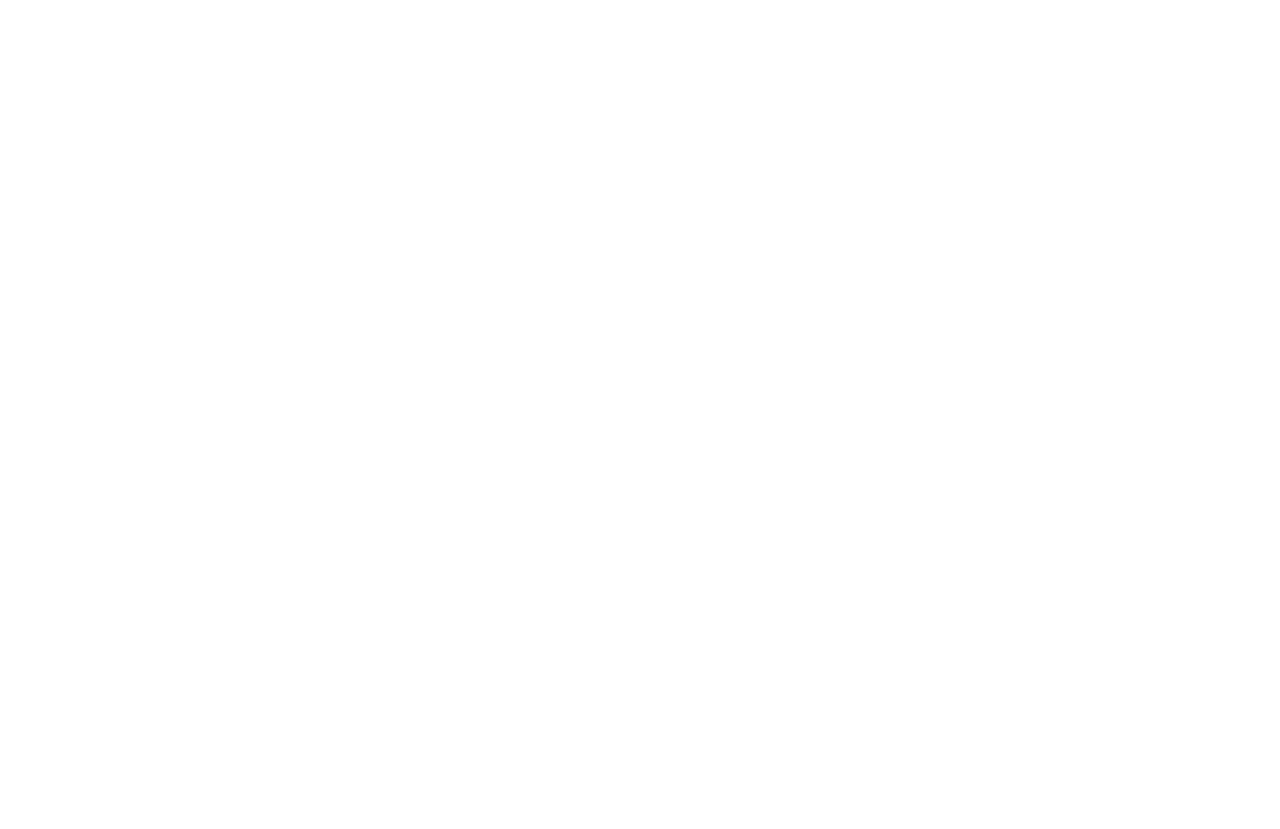
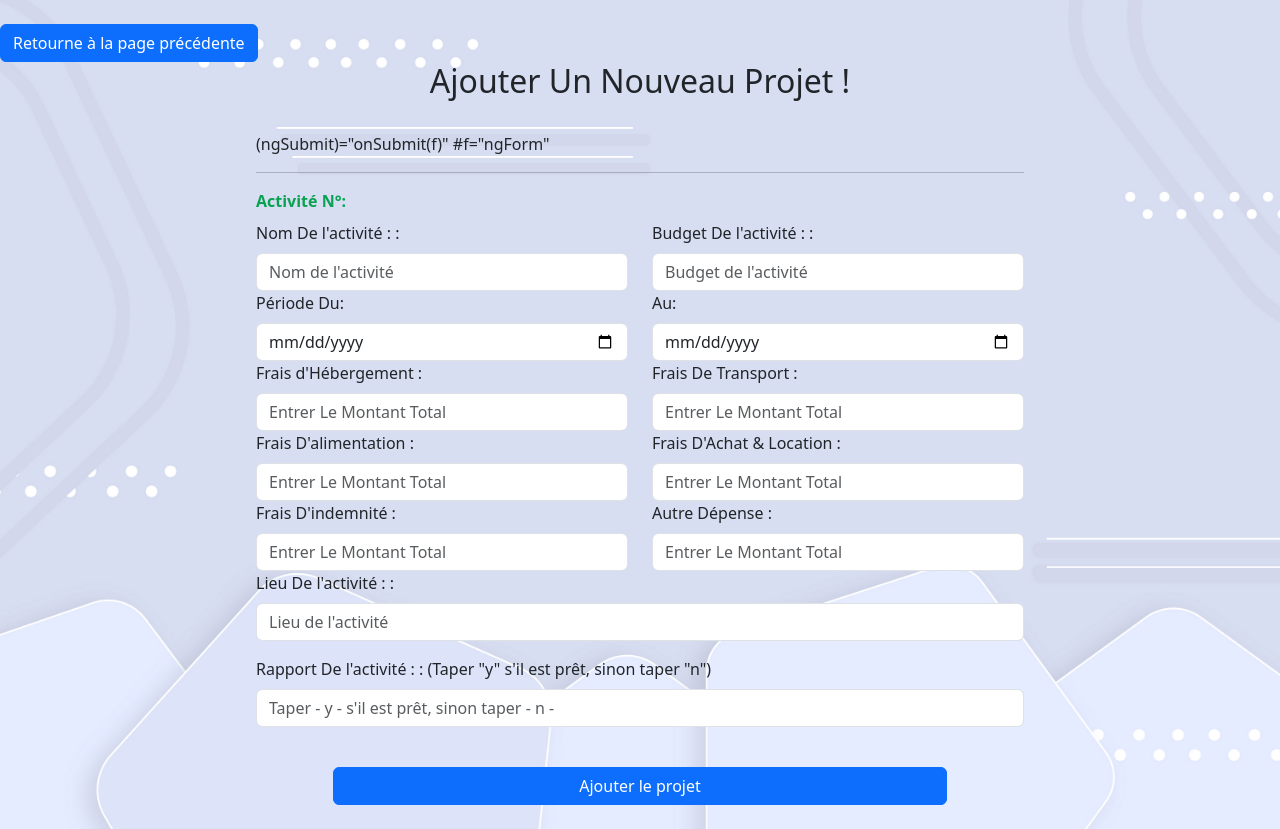
Before and after one commit to ahmedfourati11/Project-Management-WEB-Application, an Angular app: page /details_de_lactivite/1/1 in a window 1280 px wide. Before the commit this address led to /. Before the commit the page ends 800 px from the top, so only its background shows below. Built offline with nearby package versions, Linux system fonts and the light colour scheme.

Commit message:
preLast Commit

```diff
--- a/src/app/allproj/allproj.component.css
+++ b/src/app/allproj/allproj.component.css
@@ -1,3 +1,5 @@
 .body{
-    padding: 2%;
-}
+    padding: 1%;
+    display: flex;
+    flex-wrap: wrap;
+    align-items: center;}
--- a/src/app/allproj/allproj.component.html
+++ b/src/app/allproj/allproj.component.html
@@ -3,7 +3,7 @@
 <br>
 
 <div class="body">
-  <div *ngFor="let projet of projets,index as i" class="card" style="width: 18rem;">
+  <div *ngFor="let projet of projets,index as i" class="card" style="width: 18rem; padding: 1%; margin: 1%;">
     <div class="card-body">
       <div style="display: flex; justify-content: center; margin-bottom: 5%;">
           <h5 class="card-title">Projet N°: {{ projet.numero_du_projet }}</h5>
--- a/src/app/app.routes.ts
+++ b/src/app/app.routes.ts
@@ -12,7 +12,7 @@
     {path:"new_project", component:NvprojComponent},
     {path:"all_projects", component:AllprojComponent},
     {path:"liste_des_activite/:id", component:ListeDesActivitesComponent},
-    {path:"details_de_lactivite/:id", component:DetailsDeLactiviteComponent},
+    {path:"details_de_lactivite/:id1/:id2", component:DetailsDeLactiviteComponent},
     {path:"details_du_projet/:id", component:DetailsDuProjetComponent},
     {path:"confirmer_la_suppression_du_projet", component:ConfirmerLaSuppressionComponent}
 ];
--- a/src/app/details-de-lactivite/details-de-lactivite.component.css
+++ b/src/app/details-de-lactivite/details-de-lactivite.component.css
@@ -0,0 +1,8 @@
+.form-container{
+    display: flex;
+    justify-content: center;
+}
+
+form{
+    width: 60%;
+}
--- a/src/app/details-de-lactivite/details-de-lactivite.component.html
+++ b/src/app/details-de-lactivite/details-de-lactivite.component.html
@@ -1 +1,95 @@
-<p>details-de-lactivite works!</p>
+<br>
+<a routerLink=""><button type="submit" class="btn btn-primary">Retourne à la page précédente</button></a>
+<br>
+
+<h2 style="display: flex; justify-content: center;">Ajouter Un Nouveau Projet !</h2>
+<br>
+
+<div class="form-container">
+  <form>
+    (ngSubmit)="onSubmit(f)" #f="ngForm"
+        <hr>
+        <b><label class="form-label" style="color: rgb(9, 162, 83);">Activité N°: </label></b>
+
+        <div class="row">
+          <div class="col-md-6">
+            <label class="form-label">Nom De l'activité : :</label>
+            <input type="text" class="form-control"  name="nom_act" ngModel placeholder="Nom de l'activité" required>
+          </div>
+
+          <div class="col-md-6">
+            <label class="form-label">Budget De l'activité :  :</label>
+            <input type="number" class="form-control" name="budget_act" ngModel placeholder="Budget de l'activité" required>
+          </div>
+        </div>
+
+        <div class="row">
+          <div class="col-md-6">
+            <label class="form-label">Période Du:</label>
+            <input type="date" class="form-control" name="date_Debut_act" ngModel required>
+          </div>
+
+          <div class="col-md-6">
+            <label class="form-label">Au:</label>
+            <input type="date" class="form-control" name="date_Fin_act" ngModel required>
+          </div>
+        </div>
+
+        <div class="row">
+          <div class="col-md-6">
+            <label class="form-label">Frais d'Hébergement :</label>
+            <input type="number" class="form-control"  name="hebergement_act" placeholder="Entrer Le Montant Total" ngModel>
+          </div>
+
+          <div class="col-md-6">
+            <label class="form-label">Frais De Transport :</label>
+            <input type="number" class="form-control" name="transport_act" placeholder="Entrer Le Montant Total" ngModel>
+          </div>
+        </div>
+
+        <div class="row">
+          <div class="col-md-6">
+            <label class="form-label">Frais D'alimentation :</label>
+            <input type="number" class="form-control" name="alimentation_act" placeholder="Entrer Le Montant Total" ngModel>
+          </div>
+
+          <div class="col-md-6">
+            <label class="form-label">Frais D'Achat & Location :</label>
+            <input type="number" class="form-control" name="achatLocation_act" placeholder="Entrer Le Montant Total" ngModel>
+          </div>
+        </div>
+
+        <div class="row">
+          <div class="col-md-6">
+            <label class="form-label">Frais D'indemnité :</label>
+            <input type="number" class="form-control"  name="indemnite_act" placeholder="Entrer Le Montant Total" ngModel>
+          </div>
+
+          <div class="col-md-6">
+            <label class="form-label">Autre Dépense :</label>
+            <input type="number" class="form-control" name="autreDepense_act" placeholder="Entrer Le Montant Total" ngModel>
+          </div>
+        </div>
+
+        <div class="mb-3">
+          <label class="form-label">Lieu De l'activité :  :</label>
+          <input type="text" class="form-control"  name="lieu_act" ngModel placeholder="Lieu de l'activité" required>
+        </div>
+
+
+        <div class="mb-3">
+          <label class="form-label">Rapport De l'activité :  : (Taper "y" s'il est prêt, sinon taper "n")</label>
+          <input type="text" class="form-control" name="rapport_act" ngModel placeholder="Taper - y - s'il est prêt, sinon taper - n -" required>
+        </div>
+
+
+    <br>
+
+    <div style="display: flex;justify-content: center;">
+      <button style="width: 80%;z-index: 1;" type="submit" class="btn btn-primary">Ajouter le projet</button>
+    </div>
+
+  </form>
+
+</div>
+<br>
--- a/src/app/details-de-lactivite/details-de-lactivite.component.ts
+++ b/src/app/details-de-lactivite/details-de-lactivite.component.ts
@@ -1,12 +1,43 @@
 import { Component } from '@angular/core';
+import {FormsModule, NgForm} from '@angular/forms';
+import { ProjetsService } from '../projets.service';
+import { CommonModule } from '@angular/common';
+import { ActivatedRoute, Router, RouterLink, RouterModule } from '@angular/router';
 
 @Component({
   selector: 'app-details-de-lactivite',
   standalone: true,
-  imports: [],
+  imports: [CommonModule,FormsModule,RouterLink,RouterModule],
   templateUrl: './details-de-lactivite.component.html',
   styleUrl: './details-de-lactivite.component.css'
 })
 export class DetailsDeLactiviteComponent {
 
+  projetId:any;
+  activiteId:any;
+  projet:any;
+  activite:any;
+
+  constructor(
+    private route: ActivatedRoute,
+    private projetsService: ProjetsService,
+    private router: Router
+  ) {}
+
+  ngOnInit(): void {
+    this.route.params.subscribe(params => {
+      this.projetId = params['id1'];
+      this.activiteId = params['id2'];
+      console.log('Projet ID:', this.projetId);
+      console.log('Activité ID:', this.activiteId);
+       this.projet=  this.projetsService.getProjets().find(el => el.numero_du_projet==this.projetId);
+
+      //  if (this.projet && this.projet.activites) {
+      //  this.activite = this.projet.activites.find(a => a.numero_activite == this.activiteId - 1 ); }
+      console.log(this.projet);
+      console.log(this.activite);
+    });
+  }
+
+
 }
--- a/src/app/liste-des-activites/liste-des-activites.component.html
+++ b/src/app/liste-des-activites/liste-des-activites.component.html
@@ -8,17 +8,17 @@
       <table class="table">
         <thead>
           <tr>
-            <th scope="col">#</th>
+            <th scope="col">N° Activité</th>
             <th scope="col">Nom de l'activité</th>
             <th scope="col">Actions</th>
           </tr>
         </thead>
         <tbody>
-        <ng-container *ngFor="let compt of item.activites; let i = index">
+        <ng-container *ngFor="let activite of item.activites; let i = index">
           <tr>
             <th scope="row">{{ i+1 }}</th>
-            <td>{{ compt.nom_activite }}</td>
-            <td><button type="button" class="btn btn-primary">Détails de l'activités {{ i+1 }}</button></td>
+            <td>{{ activite.nom_activite }}</td>
+            <td><button type="button" class="btn btn-primary" (click)="navigateToactiviteDetails(item.numero_du_projet,i+1)">Détails de l'activités {{ i + 1 }}</button></td>
           </tr>
         </ng-container>
         </tbody>
--- a/src/app/liste-des-activites/liste-des-activites.component.ts
+++ b/src/app/liste-des-activites/liste-des-activites.component.ts
@@ -32,7 +32,8 @@
     });
     this.nbAct=this.item.activites.length;
     console.log(this.nbAct);
-
   }
-
+  navigateToactiviteDetails(id1: number, id2: number) {
+    this.router.navigate(['details_de_lactivite', id1, id2]);
+  }
 }
--- a/src/app/nvproj/nvproj.component.ts
+++ b/src/app/nvproj/nvproj.component.ts
@@ -53,7 +53,7 @@
     // Extraire les champs des activités
     for (let i = 1; i <= this.nombre; i++) {
       const activity = {
-        numero_actvite:i,
+        numero_activite:i,
         nom_activite: formData['nom_act_' + i],
         budget_activite: formData['budget_act_' + i],
         date_Debut_activite: formData['date_Debut_act_' + i],
```
